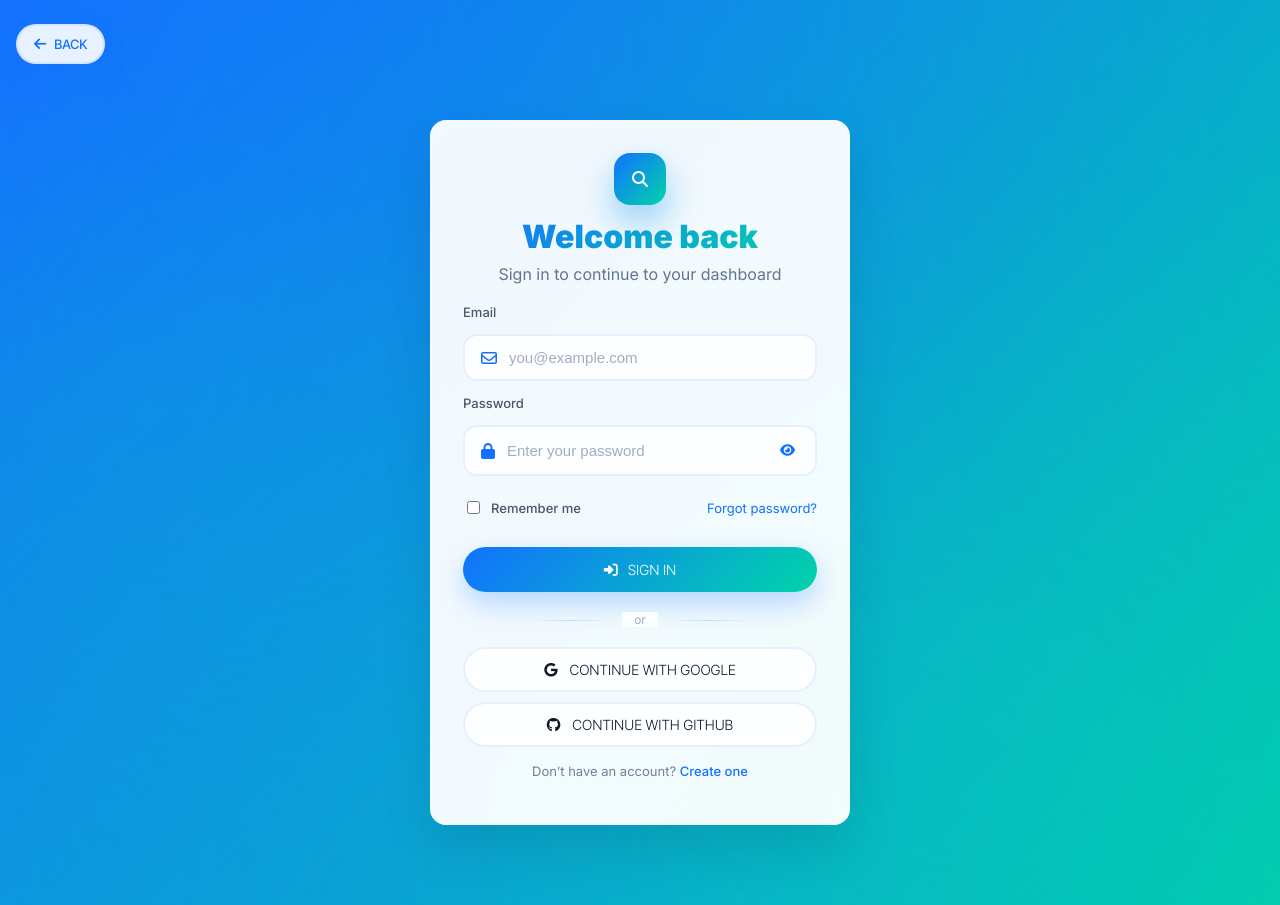
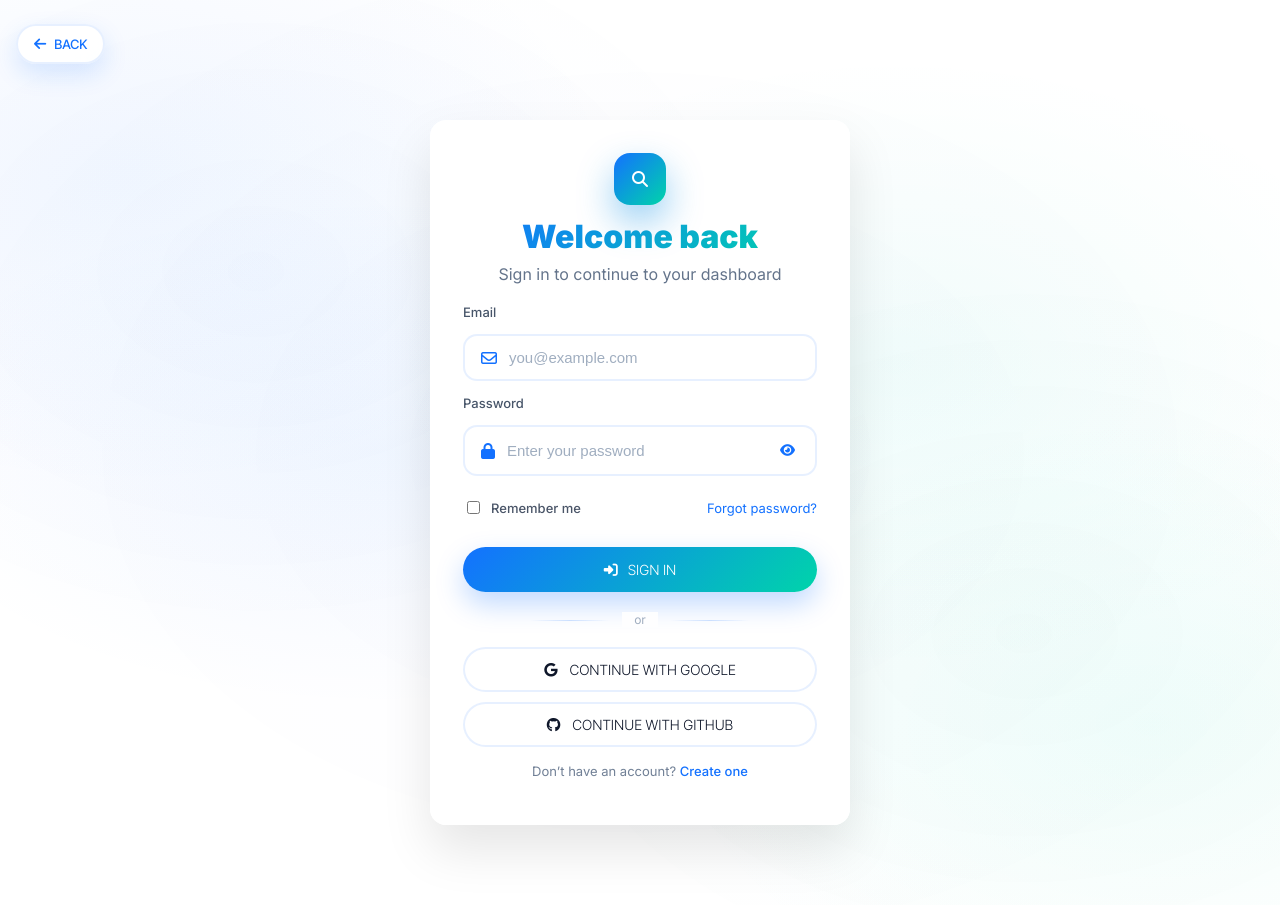
Before and after one commit to IviweBooi/AI-CONTENT-DETECTOR, a React (Vite) app in the folder frontend/: page /sign-in in a window 1280 px wide. Built offline with nearby package versions, Linux system fonts and the light colour scheme.

Commit message:
signin page updated

```diff
--- a/frontend/src/App.css
+++ b/frontend/src/App.css
@@ -725,14 +725,27 @@ nav{
 /* ============================= */
 /* Auth: Sign In Page            */
 /* ============================= */
-.auth-section { position: relative; min-height: 100vh; padding: 120px 16px 80px; overflow: hidden; background: linear-gradient(135deg, #1371ff 0%, #00d4aa 100%); }
-.auth-bg { position: absolute; inset: -30% -20% -30% -20%; z-index: 0;
-  background: radial-gradient(70% 70% at 30% 20%, rgba(19,113,255,0.3) 0%, transparent 70%),
-              radial-gradient(60% 60% at 70% 70%, rgba(0,212,170,0.25) 0%, transparent 60%),
-              radial-gradient(80% 80% at 50% 90%, rgba(19,113,255,0.2) 0%, transparent 80%),
-              radial-gradient(50% 50% at 20% 50%, rgba(0,212,170,0.15) 0%, transparent 50%);
-  filter: blur(80px);
-  animation: authFloat 20s ease-in-out infinite alternate;
+.auth-section {
+  position: relative;
+  min-height: 100vh;
+  padding: 120px 16px 80px;
+  overflow: hidden;
+  background-color: #ffffff;
+  background-image:
+    radial-gradient(at 10% 20%, rgba(19,113,255,0.05) 0%, transparent 30%),
+    radial-gradient(at 90% 80%, rgba(0,212,170,0.05) 0%, transparent 30%),
+    radial-gradient(at 30% 50%, rgba(19,113,255,0.05) 0%, transparent 40%),
+    radial-gradient(at 70% 40%, rgba(0,212,170,0.05) 0%, transparent 40%);
+}
+.auth-bg {
+  position: absolute;
+  inset: 0;
+  z-index: 0;
+  background:
+    radial-gradient(40% 40% at 20% 30%, rgba(19,113,255,0.03) 0%, transparent 100%),
+    radial-gradient(40% 40% at 80% 70%, rgba(0,212,170,0.03) 0%, transparent 100%),
+    radial-gradient(60% 60% at 50% 50%, rgba(19,113,255,0.02) 0%, transparent 100%);
+  opacity: 0.8;
 }
 .auth-container { position: relative; z-index: 1; max-width: 420px; margin: 0 auto; }
 .auth-card { padding: 32px; backdrop-filter: blur(20px); background: rgba(255,255,255,0.95); border: 1px solid rgba(255,255,255,0.2); box-shadow: 0 25px 50px rgba(0,0,0,0.1); }
```
